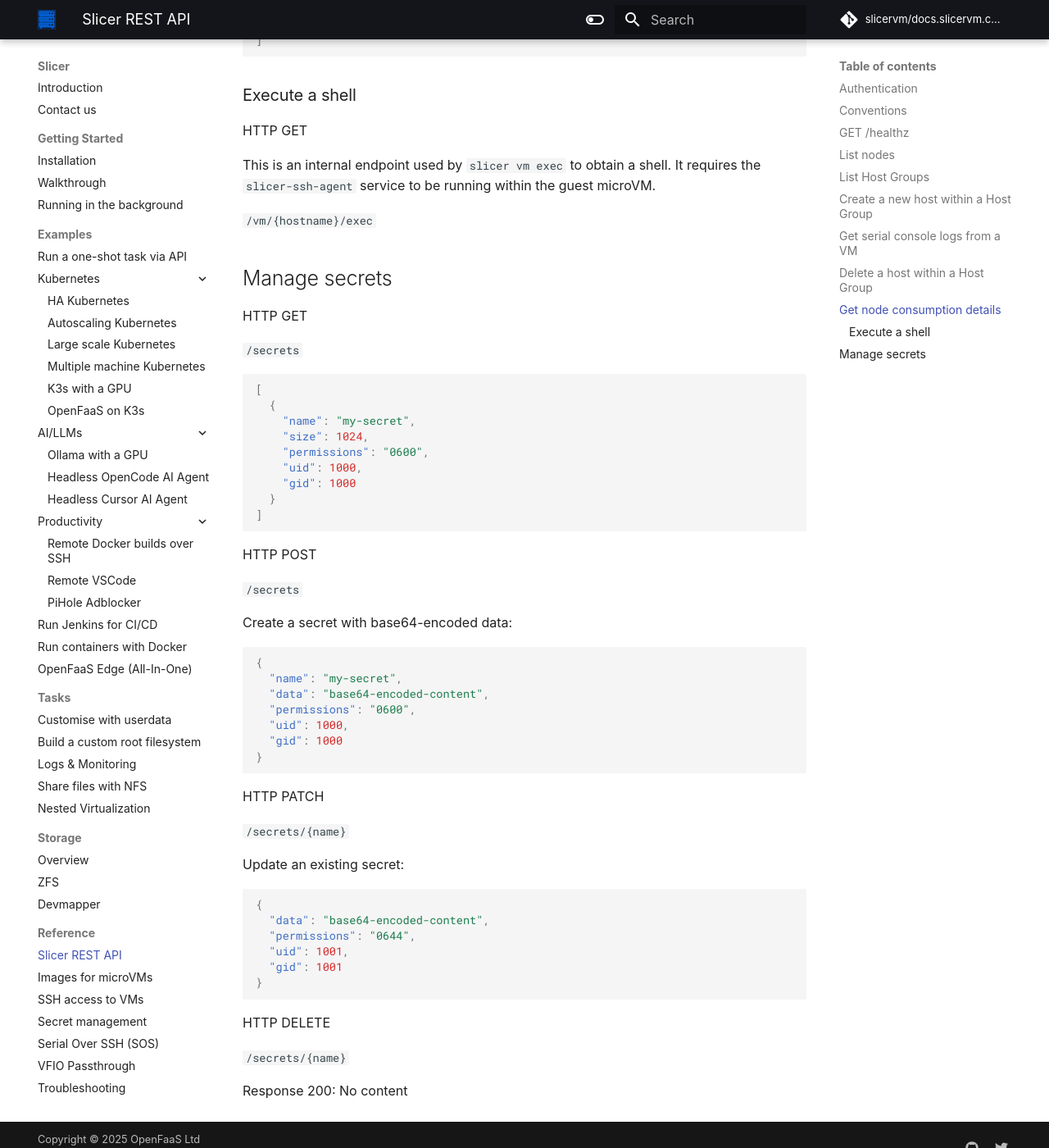
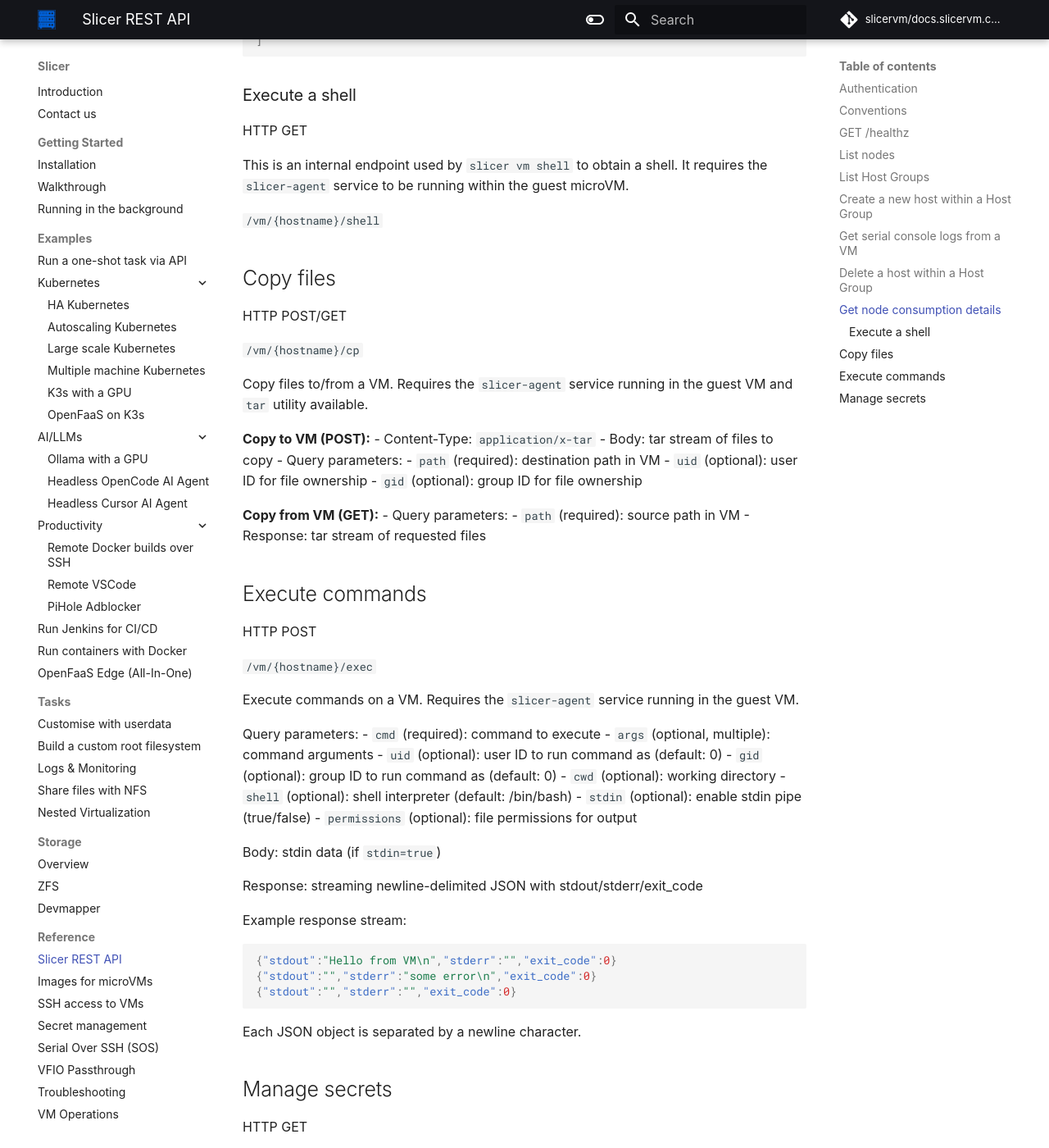
Before and after one commit to slicervm/docs.slicervm.com, an MkDocs documentation site: the page built from docs/reference/api.md, in a window 1280 px wide and 1400 px high, scrolled down 4390 px. Shown: the whole window at 82% size. Built offline with MkDocs 1.6.1 and Material for MkDocs 9.7.7, drawn with Linux system fonts in a browser that asks for light colours; some web fonts are replaced; comment, search, counter and statistics services are not loaded.

Commit message:
Add docs page for exec and cp VM operations
Add reference and API documentation for the new slicer  exec and cp
functionality.

Update references to the old `slicer vm exec` command that was renamed
to `slicer vm shell`.

Signed-off-by: Han Verstraete (OpenFaaS Ltd) <han@openfaas.com>

````diff
--- a/docs/reference/api.md
+++ b/docs/reference/api.md
@@ -206,9 +206,62 @@
 
 HTTP GET
 
-This is an internal endpoint used by `slicer vm exec` to obtain a shell. It requires the `slicer-ssh-agent` service to be running within the guest microVM.
+This is an internal endpoint used by `slicer vm shell` to obtain a shell. It requires the `slicer-agent` service to be running within the guest microVM.
+
+`/vm/{hostname}/shell`
+
+## Copy files
+
+HTTP POST/GET
+
+`/vm/{hostname}/cp`
+
+Copy files to/from a VM. Requires the `slicer-agent` service running in the guest VM and `tar` utility available.
+
+**Copy to VM (POST):**
+- Content-Type: `application/x-tar`
+- Body: tar stream of files to copy
+- Query parameters:
+  - `path` (required): destination path in VM
+  - `uid` (optional): user ID for file ownership
+  - `gid` (optional): group ID for file ownership
+
+**Copy from VM (GET):**
+- Query parameters:
+  - `path` (required): source path in VM
+- Response: tar stream of requested files
+
+## Execute commands
+
+HTTP POST
 
 `/vm/{hostname}/exec`
+
+Execute commands on a VM. Requires the `slicer-agent` service running in the guest VM.
+
+Query parameters:
+- `cmd` (required): command to execute
+- `args` (optional, multiple): command arguments
+- `uid` (optional): user ID to run command as (default: 0)
+- `gid` (optional): group ID to run command as (default: 0)
+- `cwd` (optional): working directory
+- `shell` (optional): shell interpreter (default: /bin/bash)
+- `stdin` (optional): enable stdin pipe (true/false)
+- `permissions` (optional): file permissions for output
+
+Body: stdin data (if `stdin=true`)
+
+Response: streaming newline-delimited JSON with stdout/stderr/exit_code
+
+Example response stream:
+
+```json
+{"stdout":"Hello from VM\n","stderr":"","exit_code":0}
+{"stdout":"","stderr":"some error\n","exit_code":0}
+{"stdout":"","stderr":"","exit_code":0}
+```
+
+Each JSON object is separated by a newline character.
 
 ## Manage secrets
 
--- a/mkdocs.yml
+++ b/mkdocs.yml
@@ -131,6 +131,7 @@
       - Serial Over SSH (SOS): reference/sos.md
       - VFIO Passthrough: reference/vfio.md
       - Troubleshooting: reference/troubleshooting.md
+      - VM Operations: reference/vm-operations.md
 # extra:
 #   analytics:
 #     provider: google
````
Also changed, not shown: docs/examples/autoscaling-k3s.md (+1 -1 lines), docs/examples/jenkins.md (+2 -2 lines), docs/examples/run-a-task.md (+2 -2 lines), docs/reference/vm-operations.md (added, +90 -0 lines).
